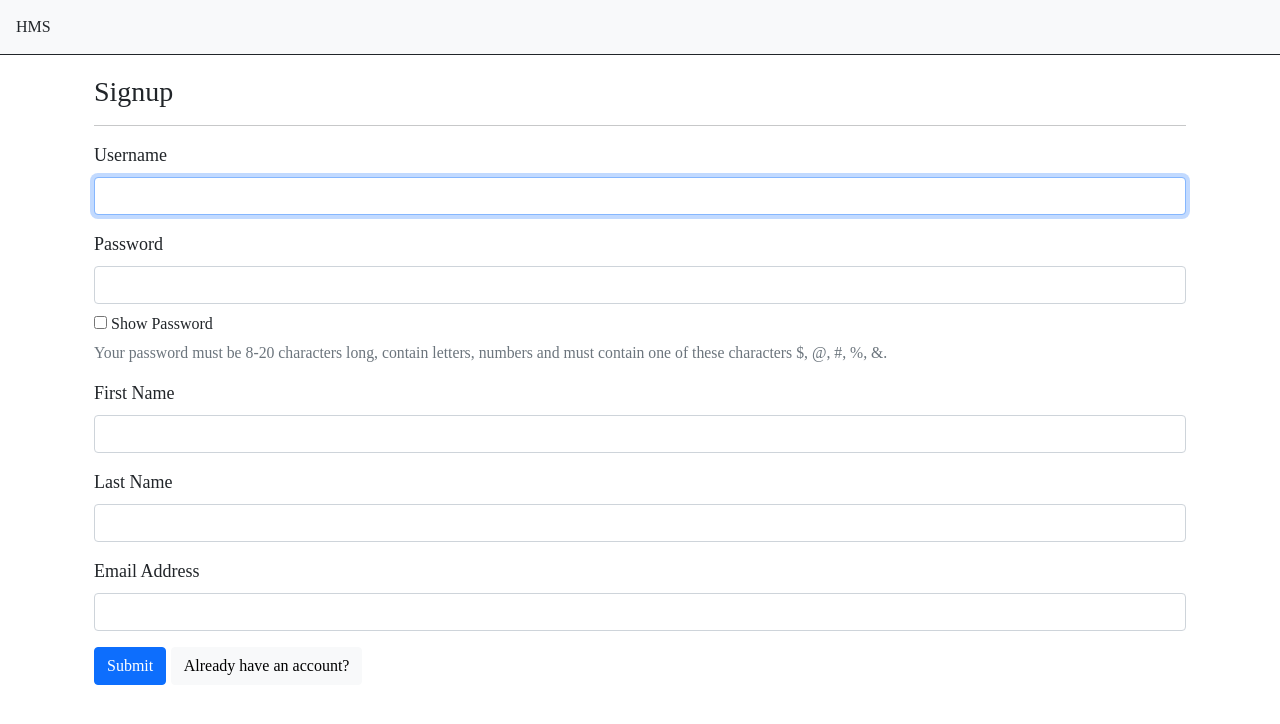
After one commit to tofu345/hms, a Django app: page //signup in a window 1280 px wide. The commit adds this page. Shown: the top 724 px of the page. Run offline with Django 4.2, Linux system fonts and the light colour scheme; some libraries are stand-ins or nearby versions.

Commit message:
Changed ui

```diff
--- a/core/templates/core/layout.html
+++ b/core/templates/core/layout.html
@@ -20,10 +20,17 @@
         </style>
     </head>
     <body>
-        <nav class="navbar sticky-top border-dark border-bottom">
-            <span style="margin-left: 10px;">
-                Hotel Management System
-            </span>
+        <nav class="navbar sticky-top border-dark border-bottom bg-light" style="padding-left: 5px; padding-right: 5px;">
+            <a href="{% url 'HMS:index' %}">
+                <span class="btn m-0" style="padding-left: 10px;">
+
+                    {% if request.user.is_authenticated %}
+                    {{ request.user.username }} - HMS
+                    {% else %}
+                    HMS
+                    {% endif %}
+                </span>
+            </a>
 
             <div class="d-flex">
                 {% block nav %}
--- /dev/null
+++ b/core/templates/core/signup.html
@@ -0,0 +1,97 @@
+{% extends 'core/layout.html' %}
+
+{% block title %}
+Signup - HMS
+{% endblock %}
+
+{% block extra_style %}
+form i {
+    margin-left: -30px;
+    cursor: pointer;
+}
+{% endblock %}
+
+{% block body %}
+<form class="container" method="post">
+
+    <div class="container" style="margin-top: 20px;">
+
+        <h3>Signup</h3>
+        <hr>
+        {% csrf_token %}
+        {% if message %}
+
+            <label for="username" class="form-label">Username</label>
+            <input type="text" class="form-control mb-3" id="username" name="username" autofocus value="{{ request.POST.username }}">
+
+            <label for="password" class="form-label">Password</label>
+
+            <input type="password" id="password" class="form-control" aria-describedby="passwordHelpBlock" name="password" value="{{ request.POST.password }}">
+            <h5 style="font-size: 16px; margin-top: 10px;"><input type="checkbox" onclick="checkbox()" class="bi bi-eye-slash"> Show Password</h5>
+            <div id="passwordHelpBlock" class="form-text  mb-3">
+                Your password must be 8-20 characters long, contain letters, numbers and must contain one of these characters $, @, #, %, &.
+            </div>
+
+            <label for="first" class="form-label">First Name</label>
+            <input type="text" class="form-control mb-3" id="first" name="first" value="{{ request.POST.first }}">
+
+            <label for="last" class="form-label">Last Name</label>
+            <input type="text" class="form-control mb-3" id="last" name="last" value="{{ request.POST.last}}">
+
+            <label for="email" class="form-label">Email Address</label>
+            <input type="email" class="form-control mb-3" id="email" name="email" value="{{ request.POST.email }}">
+
+        {% else %}
+
+            <label for="username" class="form-label">Username</label>
+            <input type="text" class="form-control mb-3" id="username" name="username" autofocus>
+
+            <label for="password" class="form-label">Password</label>
+
+            <input type="password" id="password" class="form-control" aria-describedby="passwordHelpBlock" name="password">
+            <h5 style="font-size: 16px; margin-top: 10px;"><input type="checkbox" onclick="checkbox()" class="bi bi-eye-slash"> Show Password</h5>
+            <div id="passwordHelpBlock" class="form-text  mb-3">
+                Your password must be 8-20 characters long, contain letters, numbers and must contain one of these characters $, @, #, %, &.
+            </div>
+
+            <label for="first" class="form-label">First Name</label>
+            <input type="text" class="form-control mb-3" id="first" name="first">
+
+            <label for="last" class="form-label">Last Name</label>
+            <input type="text" class="form-control mb-3" id="last" name="last">
+
+            <label for="email" class="form-label">Email Address</label>
+            <input type="email" class="form-control mb-3" id="email" name="email">
+
+        {% endif %}
+
+        {% if message %}
+
+            <div class="p-2 mb-2 bg-danger text-white fs-6">{{ message|safe }}</div>
+
+        {% endif %}
+
+
+        <div class="col-auto">
+            <button type="submit" class="btn btn-primary mb-3">Submit</button>
+            <a href="{% url 'HMS:login' %}" class="link-secondary">
+                <button type="button" class="btn btn-light mb-3">
+                    Already have an account?
+                </button>
+            </a>
+        </div>
+
+    </div>
+</form>
+
+<script>
+    function checkbox() {
+        var textbox = document.getElementById("password");
+        if (textbox.type === "password") {
+            textbox.type = "text";
+        } else {
+            textbox.type = "password";
+        }
+    }
+</script>
+{% endblock %}
--- a/core/urls.py
+++ b/core/urls.py
@@ -1,6 +1,9 @@
 from django.urls import path
-from . import views
+from .views import *
 
+app_name = "HMS"
 urlpatterns = [
-    path("", views.index, name="index"),
+    path("", HomeView.as_view(), name="index"),
+    path("/signup", SignUpView.as_view(), name="signup"),
+    path("login", LoginView.as_view(), name="login")
 ]
--- a/core/views.py
+++ b/core/views.py
@@ -1,6 +1,79 @@
 from django.shortcuts import render
-from django.http import HttpResponse
+from django.http import *
+from django.views import *
+from django.urls import reverse
+from django.contrib.auth import authenticate, login, logout
+from django.contrib.auth.forms import AuthenticationForm
+
+from .models import *
+from .forms import *
+from .signupauth import *
 
 # Create your views here.
-def index(request):
-    return render(request, 'core/index.html')
+class HomeView(View):
+    model = Room
+    template_name = "core/index.html"
+
+    def get(self, request):
+        return render(request, self.template_name, { "rooms": self.model.objects.all() })
+
+    def post(self, request):
+        logout(request)
+        return render(request, self.template_name, { "posts": self.model.objects.all()} )
+
+class SignUpView(View):
+    template_name = "core/signup.html"
+    form_class = UserForm
+
+    def get(self, request):
+        if request.user.is_authenticated:
+            return HttpResponseRedirect(reverse("HMS:index"))
+        return render(request, self.template_name,)
+
+    def post(self, request):
+        username = request.POST["username"]
+        password = request.POST["password"]
+        first = request.POST["first"]
+        last = request.POST["last"]
+        email = request.POST["email"]
+        form = self.form_class(request.POST)
+
+        # signupauth
+        valid = user_validation(False, username, password, first, last, email)
+
+        if valid[0] and form.is_valid():
+            try:
+                User.objects.create_user(username=username, password=password, first_name=first,
+                                        last_name=last, email=email)
+                user = authenticate(username=username, password=password)
+            except:
+                return render(request, self.template_name, {"message": "That username already exists."})
+            else:
+                login(request, user)
+                return HttpResponseRedirect(reverse("HMS:index"))
+        else:
+            return render(request, self.template_name, {"message": valid[1]})
+
+class LoginView(View):
+    template_name = "core/login.html"
+    form_class = AuthenticationForm
+
+    def get(self, request):
+        if request.user.is_authenticated:
+            return HttpResponseRedirect(reverse("HMS:index"))
+        return render(request, self.template_name)
+
+    def post(self, request):
+        form = self.form_class(request, data=request.POST)
+        if form.is_valid():
+            username = form.cleaned_data.get('username')
+            password = form.cleaned_data.get('password')
+            user = authenticate(username=username, password=password)
+            if user is not None:
+                login(request, user)
+                return HttpResponseRedirect(reverse("HMS:index"))
+            return render(request, self.template_name, {
+                "message": "We encountered an error while trying to login you in."
+            })
+        else:
+            return render(request, self.template_name, { "message": "Invalid Credentials." })
```
Also changed, not shown: core/forms.py (added, +11 -0 lines), core/signupauth.py (added, +52 -0 lines), core/templates/core/index.html (+55 -30 lines), core/templates/core/login.html (added, +58 -0 lines), db.sqlite3.
